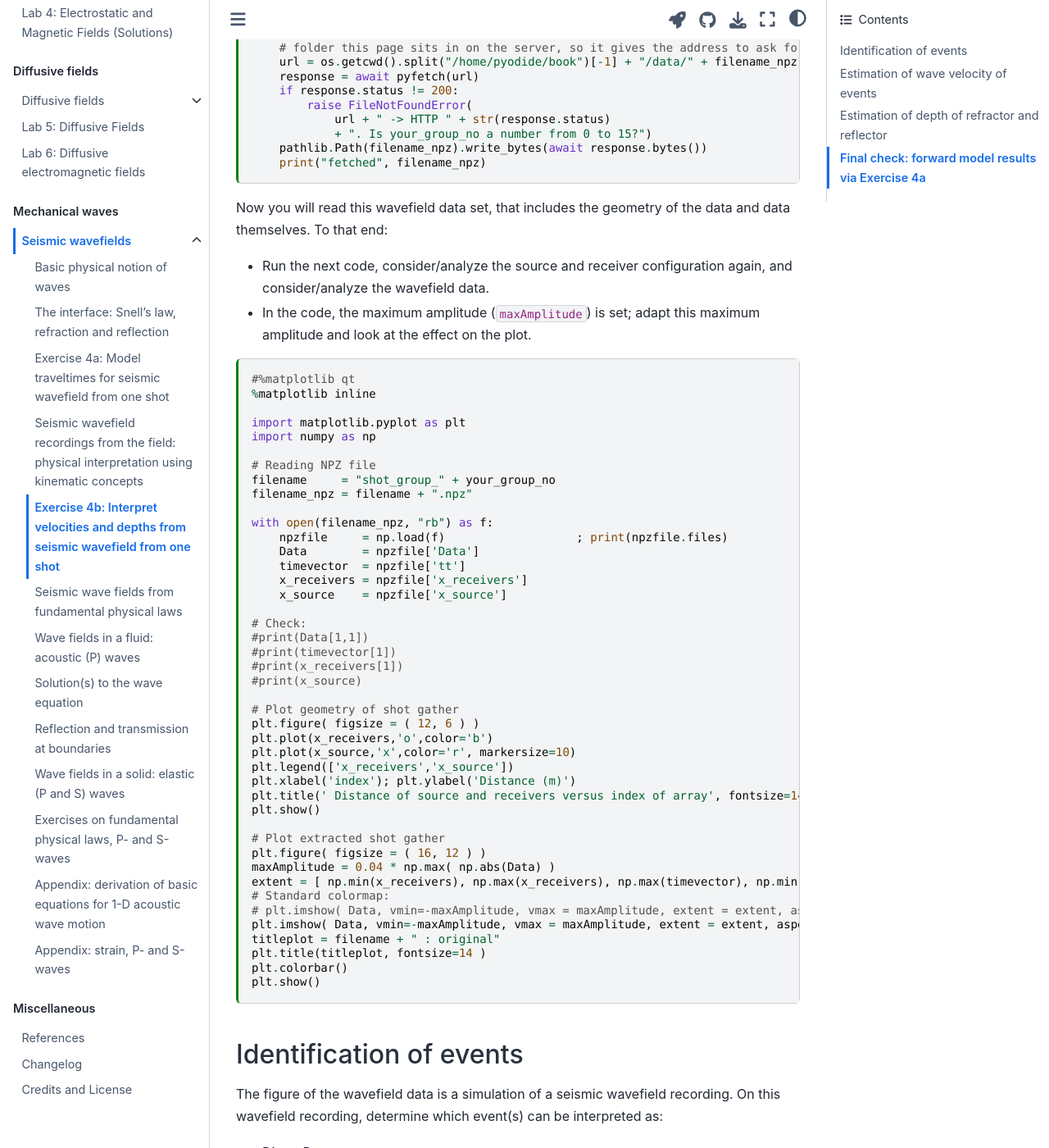
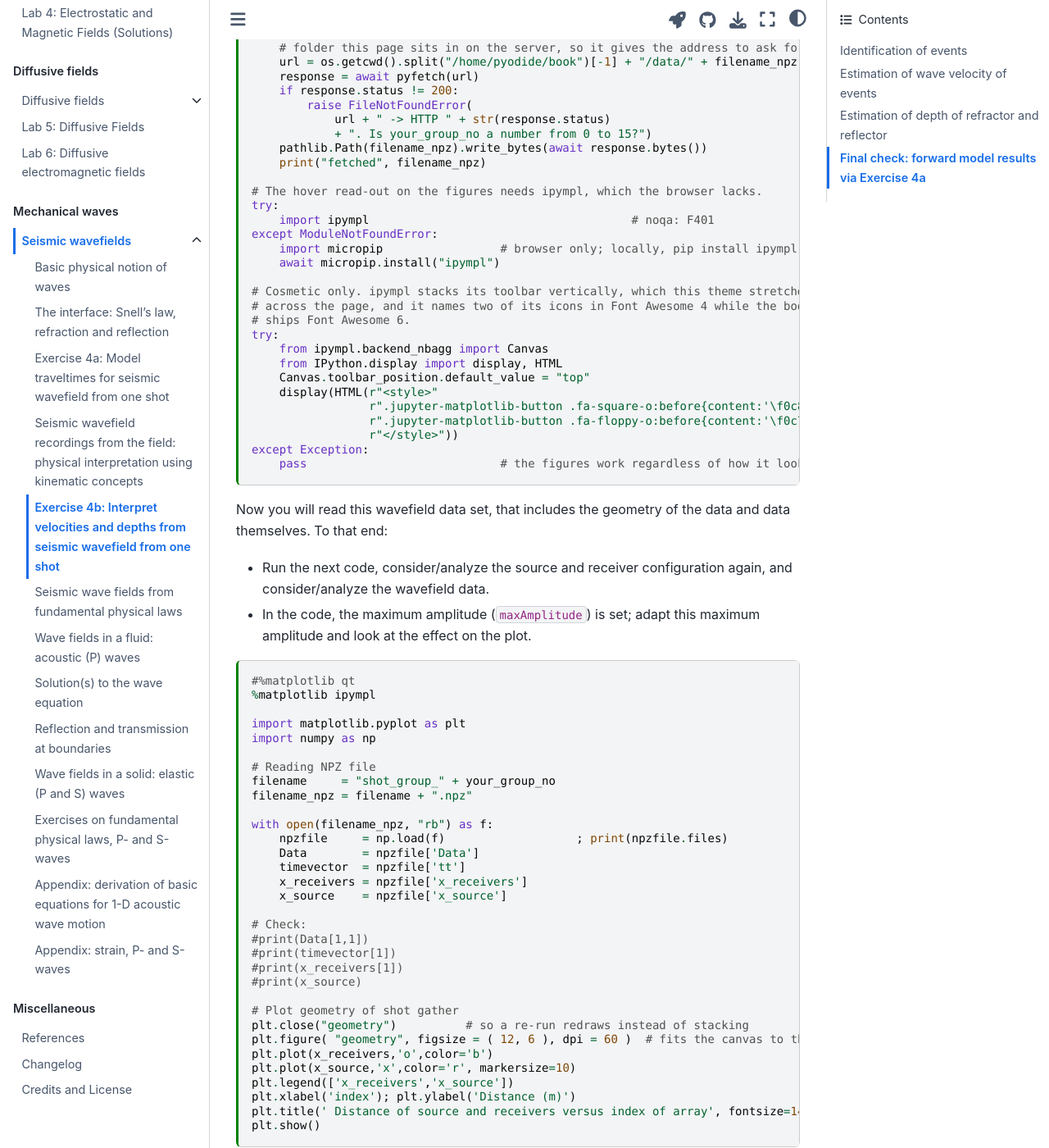
Before and after one commit to BScECT/FieldWaves, a Jupyter Book: the page built from book/4_mechanical_waves/exercise_4b.md, in a window 1280 px wide and 1400 px high, scrolled down 713 px. Shown: the whole window at 82% size. Built offline with Jupyter Book 1.0.4 settings and Sphinx 7.4.7 and the Sphinx Book theme 1.1.4, drawn with Linux system fonts in a browser that asks for light colours; pages that are not in the unit, such as notebooks, are missing from menus; comment, search, counter and statistics services are not loaded; some of the changed text lies outside the part shown.

Commit message:
Read values off the shot gathers by hovering, with the ipympl backend

````diff
--- a/book/4_mechanical_waves/exercise_4b.md
+++ b/book/4_mechanical_waves/exercise_4b.md
@@ -49,6 +49,27 @@ if not pathlib.Path(filename_npz).exists():
             + ". Is your_group_no a number from 0 to 15?")
     pathlib.Path(filename_npz).write_bytes(await response.bytes())
     print("fetched", filename_npz)
+
+# The hover read-out on the figures needs ipympl, which the browser lacks.
+try:
+    import ipympl                                      # noqa: F401
+except ModuleNotFoundError:
+    import micropip                 # browser only; locally, pip install ipympl
+    await micropip.install("ipympl")
+
+# Cosmetic only. ipympl stacks its toolbar vertically, which this theme stretches
+# across the page, and it names two of its icons in Font Awesome 4 while the book
+# ships Font Awesome 6.
+try:
+    from ipympl.backend_nbagg import Canvas
+    from IPython.display import display, HTML
+    Canvas.toolbar_position.default_value = "top"
+    display(HTML(r"<style>"
+                 r".jupyter-matplotlib-button .fa-square-o:before{content:'\f0c8'}"
+                 r".jupyter-matplotlib-button .fa-floppy-o:before{content:'\f0c7'}"
+                 r"</style>"))
+except Exception:
+    pass                            # the figures work regardless of how it looks
 ```
 
 Now you will read this wavefield data set, that includes the geometry of the data and data themselves. To that end:
@@ -58,7 +79,7 @@ Now you will read this wavefield data set, that includes the geometry of the dat
 
 ```{code-cell} ipython3
 #%matplotlib qt
-%matplotlib inline
+%matplotlib ipympl
 
 import matplotlib.pyplot as plt
 import numpy as np
@@ -81,16 +102,20 @@ with open(filename_npz, "rb") as f:
 #print(x_source)
 
 # Plot geometry of shot gather
-plt.figure( figsize = ( 12, 6 ) )
+plt.close("geometry")          # so a re-run redraws instead of stacking
+plt.figure( "geometry", figsize = ( 12, 6 ), dpi = 60 )  # fits the canvas to the page
 plt.plot(x_receivers,'o',color='b')
 plt.plot(x_source,'x',color='r', markersize=10)
 plt.legend(['x_receivers','x_source'])
 plt.xlabel('index'); plt.ylabel('Distance (m)')
 plt.title(' Distance of source and receivers versus index of array', fontsize=14 )
 plt.show()
+```
 
+```{code-cell} ipython3
 # Plot extracted shot gather
-plt.figure( figsize = ( 16, 12 ) )
+plt.close("shot gather")          # so a re-run redraws instead of stacking
+plt.figure( "shot gather", figsize = ( 16, 12 ), dpi = 45 )  # fits the canvas to the page
 maxAmplitude = 0.04 * np.max( np.abs(Data) )
 extent = [ np.min(x_receivers), np.max(x_receivers), np.max(timevector), np.min(timevector) ]
 # Standard colormap:
````
Also changed, not shown: book/4_mechanical_waves/exercise_4a.md (+26 -3 lines).
